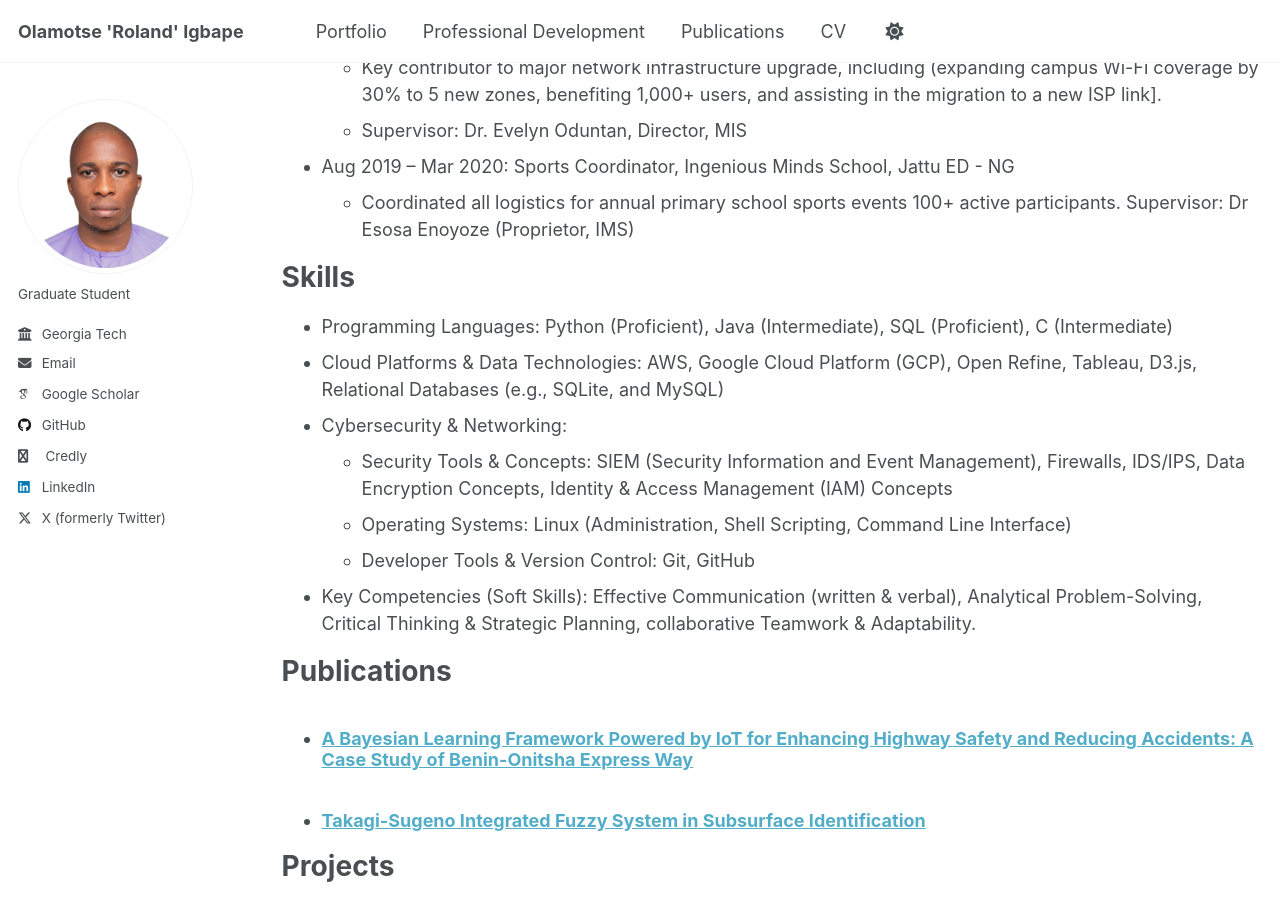
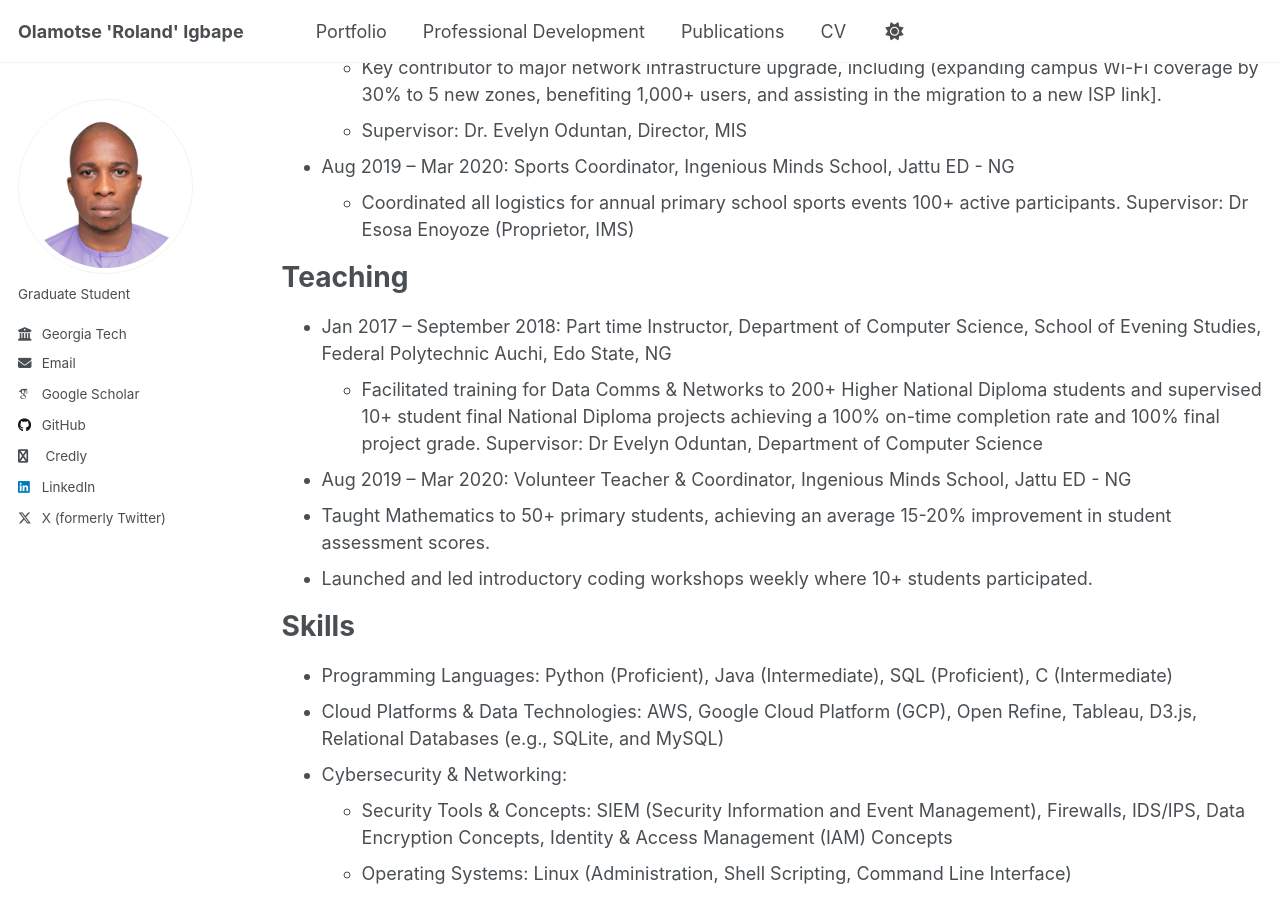
Before and after one commit to oigbape/oigbape.github.io, a Jekyll site: the page built from _pages/cv.md, in a window 1280 px wide and 900 px high, scrolled down 630 px. Built offline with Jekyll 4.4.1, drawn with Linux system fonts in a browser that asks for light colours; some web fonts are replaced.

Commit message:
Update cv.md

```diff
--- a/_pages/cv.md
+++ b/_pages/cv.md
@@ -30,6 +30,15 @@ Work experience
    *  Coordinated all logistics for annual primary school sports events 100+ active participants.
 Supervisor: Dr Esosa Enoyoze (Proprietor, IMS)
 
+Teaching
+======
+* Jan 2017 – September 2018: Part time Instructor, Department of Computer Science, School of Evening Studies, Federal Polytechnic Auchi, Edo State, NG
+  *  Facilitated training for Data Comms & Networks to 200+ Higher National Diploma students and supervised 10+ student final National Diploma projects achieving a 100% on-time completion rate and 100% final project grade.
+Supervisor: Dr Evelyn Oduntan, Department of Computer Science
+*  Aug 2019 – Mar 2020: Volunteer Teacher & Coordinator, Ingenious Minds School, Jattu ED - NG
+  *  Taught Mathematics to 50+ primary students, achieving an average 15-20% improvement in student assessment scores.
+  *  Launched and led introductory coding workshops weekly where 10+ students participated.
+
 Skills
 ======
 * Programming Languages: Python (Proficient), Java (Intermediate), SQL (Proficient), C (Intermediate)
```
